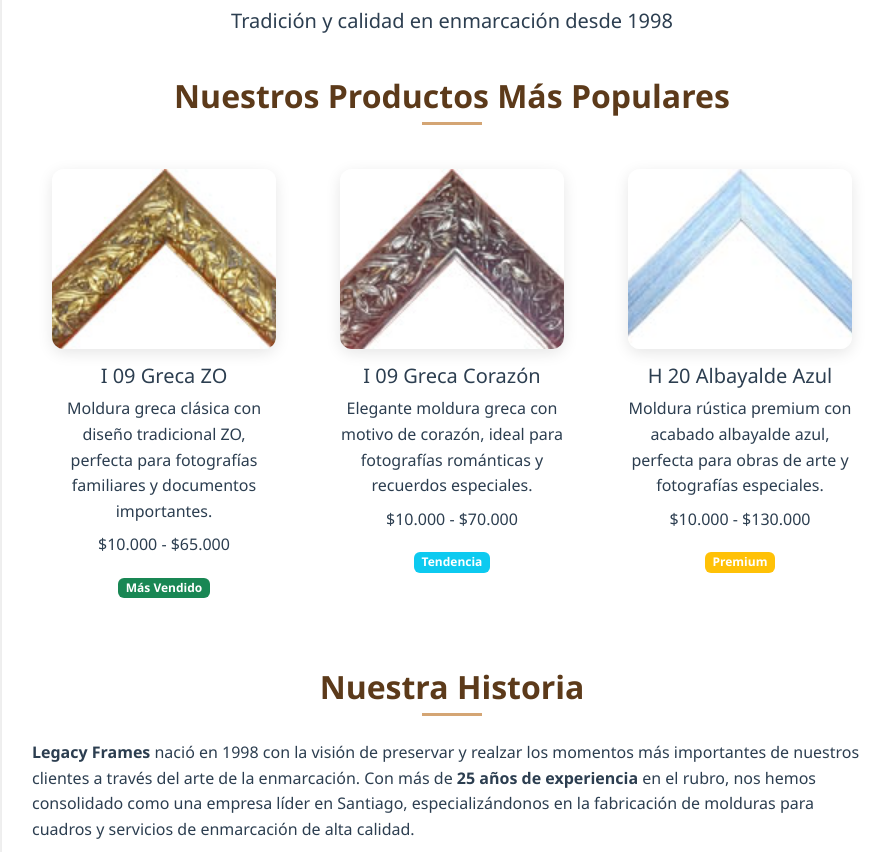
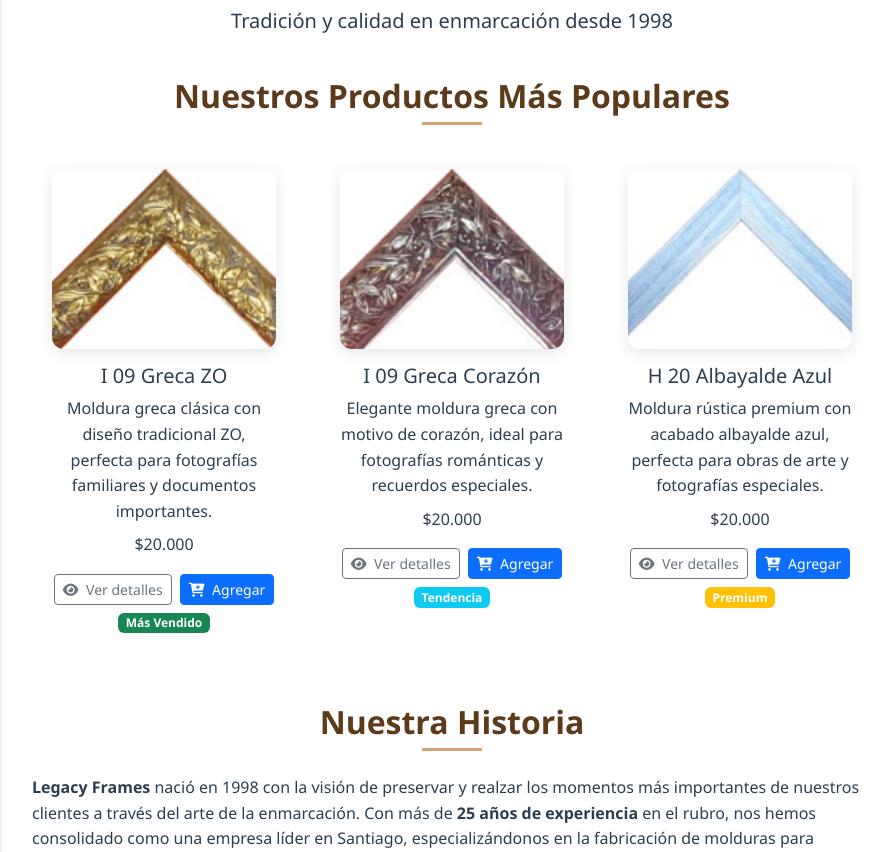
Before and after one commit to Lucem-nacho/LegacyFrame_V2, a React (Vite) app: page / in a window 1280 px wide. Shown: the part 554-1406 px from the top of the page, without its empty margins (188-1078 px from the left). Built offline with nearby package versions, Linux system fonts and the light colour scheme.

Commit message:
Ver detalles y Agregar carrito

```diff
--- a/src/Pages/Home.tsx
+++ b/src/Pages/Home.tsx
@@ -1,10 +1,69 @@
 import { Link } from 'react-router-dom';
+import { useState } from 'react';
+import { useCart } from '../context/CartContext';
+import ProductDetailModal from '../components/ProductDetailModal';
 import moldura3 from '../assets/moldura3.jpg';
 import moldura4 from '../assets/moldura4.jpg';
 import rustica1 from '../assets/rustica1.jpg';
 import framePicture from '../assets/Frame Picture.png';
 
+type Featured = { id: string; name: string; image: string; price: number; description: string };
+
+const CLP = new Intl.NumberFormat('es-CL', { style: 'currency', currency: 'CLP' });
+const FEATURED_PRICE = 20000;
+
 const Home = () => {
+  const { addItem } = useCart();
+  const [modalProducto, setModalProducto] = useState<Featured | null>(null);
+
+  const featuredProducts: Featured[] = [
+    {
+      id: 'dest-1',
+      name: 'I 09 Greca ZO',
+      image: moldura3,
+      price: FEATURED_PRICE,
+      description:
+        'Moldura greca clásica con diseño tradicional ZO, perfecta para fotografías familiares y documentos importantes.',
+    },
+    {
+      id: 'dest-2',
+      name: 'I 09 Greca Corazón',
+      image: moldura4,
+      price: FEATURED_PRICE,
+      description:
+        'Elegante moldura greca con motivo de corazón, ideal para fotografías románticas y recuerdos especiales.',
+    },
+    {
+      id: 'dest-3',
+      name: 'H 20 Albayalde Azul',
+      image: rustica1,
+      price: FEATURED_PRICE,
+      description:
+        'Moldura rústica premium con acabado albayalde azul, perfecta para obras de arte y fotografías especiales.',
+    },
+  ];
+
+  const abrirOffcanvas = () => {
+    const offEl = document.getElementById('carritoOffcanvas');
+    if (offEl) {
+      const off = (window as any).bootstrap ? new (window as any).bootstrap.Offcanvas(offEl) : null;
+      off?.show();
+    }
+  };
+
+  const verDetalles = (p: Featured) => {
+    setModalProducto(p);
+    const el = document.getElementById('featuredModal');
+    if (el) {
+      const modal = (window as any).bootstrap ? new (window as any).bootstrap.Modal(el) : null;
+      modal?.show();
+    }
+  };
+
+  const agregarAlCarrito = (p: Featured) => {
+    addItem({ id: p.id, name: p.name, image: p.image, price: p.price }, 1);
+    abrirOffcanvas();
+  };
   return (
     <div>
       {/* Banner Principal */}
@@ -24,33 +83,27 @@ const Home = () => {
             <div className="col-12">
               <h2 className="text-center mb-4 section-title">Nuestros Productos Más Populares</h2>
               <div className="row g-4">
-                <div className="col-md-4">
-                  <div className="caracteristica text-center">
-                    <img className="product-thumb" src={moldura3} alt="I 09 greca zo" />
-                    <h5>I 09 Greca ZO</h5>
-                    <p className="mb-2">Moldura greca clásica con diseño tradicional ZO, perfecta para fotografías familiares y documentos importantes.</p>
-                    <p className="precio-destacado">$10.000 - $65.000</p>
-                    <span className="badge bg-success">Más Vendido</span>
+                {featuredProducts.map((p, idx) => (
+                  <div key={p.id} className="col-md-4">
+                    <div className="caracteristica text-center">
+                      <img className="product-thumb" src={p.image} alt={p.name} />
+                      <h5>{p.name}</h5>
+                      <p className="mb-2">{p.description}</p>
+                      <p className="precio-destacado">{CLP.format(p.price)}</p>
+                      <div className="d-flex justify-content-center gap-2 mt-2">
+                        <button className="btn btn-outline-secondary btn-sm" onClick={() => verDetalles(p)}>
+                          <i className="fas fa-eye me-1"></i> Ver detalles
+                        </button>
+                        <button className="btn btn-primary btn-sm" onClick={() => agregarAlCarrito(p)}>
+                          <i className="fas fa-cart-plus me-1"></i> Agregar
+                        </button>
+                      </div>
+                      {idx === 0 && <span className="badge bg-success mt-2">Más Vendido</span>}
+                      {idx === 1 && <span className="badge bg-info mt-2">Tendencia</span>}
+                      {idx === 2 && <span className="badge bg-warning mt-2">Premium</span>}
+                    </div>
                   </div>
-                </div>
-                <div className="col-md-4">
-                  <div className="caracteristica text-center">
-                    <img className="product-thumb" src={moldura4} alt="I 09 greca corazón" />
-                    <h5>I 09 Greca Corazón</h5>
-                    <p className="mb-2">Elegante moldura greca con motivo de corazón, ideal para fotografías románticas y recuerdos especiales.</p>
-                    <p className="precio-destacado">$10.000 - $70.000</p>
-                    <span className="badge bg-info">Tendencia</span>
-                  </div>
-                </div>
-                <div className="col-md-4">
-                  <div className="caracteristica text-center">
-                    <img className="product-thumb" src={rustica1} alt="H 20 albayalde azul" />
-                    <h5>H 20 Albayalde Azul</h5>
-                    <p className="mb-2">Moldura rústica premium con acabado albayalde azul, perfecta para obras de arte y fotografías especiales.</p>
-                    <p className="precio-destacado">$10.000 - $130.000</p>
-                    <span className="badge bg-warning">Premium</span>
-                  </div>
-                </div>
+                ))}
               </div>
             </div>
           </div>
@@ -170,8 +223,28 @@ const Home = () => {
           </div>
         </div>
       </section>
+      <ProductDetailModal
+        id="featuredModal"
+        product={
+          modalProducto && {
+            name: modalProducto.name,
+            image: modalProducto.image,
+            description: modalProducto.description,
+            price: modalProducto.price,
+            whatsappHref:
+              'https://wa.me/56912345678?text=' +
+              encodeURIComponent(
+                `Hola, me interesa ${modalProducto.name} (${CLP.format(modalProducto.price)})`
+              ),
+          }
+        }
+        onAddToCart={() => {
+          if (modalProducto) agregarAlCarrito(modalProducto);
+        }}
+      />
     </div>
   );
 };
 
 export default Home;
+declare global { interface Window { bootstrap: any } }
--- a/src/Pages/Molduras.tsx
+++ b/src/Pages/Molduras.tsx
@@ -1,5 +1,6 @@
 import { useMemo, useState } from "react";
 import { useCart } from "../context/CartContext";
+import ProductDetailModal from "../components/ProductDetailModal";
 // Sustituimos imágenes faltantes por equivalentes existentes
 import moldura3 from "../assets/moldura3.jpg";
 import moldura4 from "../assets/moldura4.jpg";
@@ -25,6 +26,8 @@ interface Product {
 }
 
 const CLP = new Intl.NumberFormat("es-CL", { style: "currency", currency: "CLP" });
+// Precio único para todas las molduras (ajústalo si quieres otro valor)
+const SINGLE_PRICE = 20000;
 
 const Molduras = () => {
   const { addItem } = useCart();
@@ -36,14 +39,15 @@ const Molduras = () => {
     description: string;
     whatsappHref: string;
   }>(null);
+  const [selectedProduct, setSelectedProduct] = useState<null | Product>(null);
 
   const products: Product[] = useMemo(
     () => [
       {
         id: "greca-zo",
         name: "I 09 greca zo",
-        priceFrom: 10000,
-        priceTo: 65000,
+        priceFrom: SINGLE_PRICE,
+        priceTo: SINGLE_PRICE,
   image: moldura3,
         description:
           "Elegante greca decorativa con diseño tradicional ZO. Ideal para marcos clásicos.",
@@ -55,8 +59,8 @@ const Molduras = () => {
       {
         id: "greca-corazon",
         name: "I 09 greca corazón",
-        priceFrom: 10000,
-        priceTo: 70000,
+        priceFrom: SINGLE_PRICE,
+        priceTo: SINGLE_PRICE,
   image: moldura4,
         description:
           "Hermosa greca con motivo de corazón, perfecta para marcos románticos.",
@@ -68,8 +72,8 @@ const Molduras = () => {
       {
         id: "greca-oro",
         name: "P 15 greca LA oro",
-        priceFrom: 10000,
-        priceTo: 38000,
+        priceFrom: SINGLE_PRICE,
+        priceTo: SINGLE_PRICE,
         image: moldura3,
         description: "Greca con acabado dorado, elegante y sofisticada.",
         category: "grecas",
@@ -80,8 +84,8 @@ const Molduras = () => {
       {
         id: "greca-plata",
         name: "P 15 greca LA plata",
-        priceFrom: 10000,
-        priceTo: 105000,
+        priceFrom: SINGLE_PRICE,
+        priceTo: SINGLE_PRICE,
         image: moldura4,
         description: "Greca con acabado plateado, moderna y elegante.",
         category: "grecas",
@@ -92,8 +96,8 @@ const Molduras = () => {
       {
         id: "rustica-azul",
         name: "H 20 albayalde azul",
-        priceFrom: 10000,
-        priceTo: 130000,
+        priceFrom: SINGLE_PRICE,
+        priceTo: SINGLE_PRICE,
         image: rustica1,
         description:
           "Moldura rústica con acabado albayalde azul, ideal para ambientes campestres.",
@@ -105,8 +109,8 @@ const Molduras = () => {
       {
         id: "natural-alerce",
         name: "B-10 t/alerce",
-        priceFrom: 10000,
-        priceTo: 65000,
+        priceFrom: SINGLE_PRICE,
+        priceTo: SINGLE_PRICE,
         image: naturales1,
         description:
           "Moldura natural de alerce con textura original de la madera.",
@@ -118,8 +122,8 @@ const Molduras = () => {
       {
         id: "nativa-j16",
         name: "J-16",
-        priceFrom: 10000,
-        priceTo: 73000,
+        priceFrom: SINGLE_PRICE,
+        priceTo: SINGLE_PRICE,
         image: nativas1,
         description:
           "Moldura de madera nativa chilena, resistente y de gran calidad.",
@@ -131,8 +135,8 @@ const Molduras = () => {
       {
         id: "finger-p12",
         name: "P-12 Finger Joint",
-        priceFrom: 8500,
-        priceTo: 47000,
+        priceFrom: SINGLE_PRICE,
+        priceTo: SINGLE_PRICE,
         image: fingerJoint1,
         description:
           "Moldura finger joint de alta calidad con unión invisible.",
@@ -151,25 +155,35 @@ const Molduras = () => {
     [category, products]
   );
 
-  const formatRange = (from: number, to: number) => `${CLP.format(from)} - ${CLP.format(to)}`;
+  const formatPriceLabel = (from: number, to: number) =>
+    from === to ? CLP.format(from) : `${CLP.format(from)} - ${CLP.format(to)}`;
 
   const openCart = () => {
     const offEl = document.getElementById("carritoOffcanvas");
     if (offEl) {
-      // @ts-expect-error - Bootstrap JS está disponible globalmente
-      const off = new window.bootstrap.Offcanvas(offEl);
-      off.show();
+      const off = (window as any).bootstrap ? new (window as any).bootstrap.Offcanvas(offEl) : null;
+      off?.show();
     }
   };
 
   const addToCart = (p: Product) => {
-    addItem({ id: p.id, name: p.name, image: p.image, priceText: formatRange(p.priceFrom, p.priceTo) }, 1);
+    addItem(
+      {
+        id: p.id,
+        name: p.name,
+        image: p.image,
+        price: p.priceFrom, // precio único numérico para totales
+        priceText: formatPriceLabel(p.priceFrom, p.priceTo),
+      },
+      1
+    );
     openCart();
   };
 
   const openModal = (p: Product) => {
-    const price = formatRange(p.priceFrom, p.priceTo);
+  const price = formatPriceLabel(p.priceFrom, p.priceTo);
     const whatsappMsg = `Hola, me interesa la moldura ${p.name}. ¿Podrían darme más información?`;
+    setSelectedProduct(p);
     setModalData({
       name: p.name,
       image: p.image,
@@ -181,9 +195,8 @@ const Molduras = () => {
     });
     // Mostrar modal con Bootstrap
     const modalEl = document.getElementById("productModal");
-    // @ts-expect-error - window.bootstrap viene del bundle de Bootstrap agregado en index.html
-    const modal = new window.bootstrap.Modal(modalEl);
-    modal.show();
+    const modal = (window as any).bootstrap && modalEl ? new (window as any).bootstrap.Modal(modalEl) : null;
+    modal?.show();
   };
 
   return (
@@ -238,20 +251,18 @@ const Molduras = () => {
             <div className="product-card h-100">
               <div className="product-image-container">
                 <img src={p.image} className="product-image" alt={p.name} />
-                <div className="product-overlay">
-                  <button className="btn btn-light btn-sm" onClick={() => openModal(p)}>
-                    <i className="fas fa-eye"></i> Ver Detalles
-                  </button>
-                </div>
               </div>
               <div className="product-info">
                 <h6 className="product-title">{p.name}</h6>
-                <p className="product-price">{formatRange(p.priceFrom, p.priceTo)}</p>
+                <p className="product-price">{formatPriceLabel(p.priceFrom, p.priceTo)}</p>
                 <span className={`badge ${p.badgeColor}`}>{p.badge}</span>
-                <div className="product-actions mt-2 d-flex justify-content-between align-items-center">
+                <div className="product-actions mt-2 d-flex flex-wrap gap-2">
+                  <button className="btn btn-outline-secondary btn-sm" onClick={() => openModal(p)}>
+                    <i className="fas fa-eye"></i> Ver detalles
+                  </button>
                   <a
                     href={`https://api.whatsapp.com/send?phone=56227916878&text=${encodeURIComponent(p.whatsappText)}`}
-                    className="btn btn-success btn-sm me-2"
+                    className="btn btn-success btn-sm"
                     target="_blank"
                     rel="noopener noreferrer"
                   >
@@ -294,35 +305,21 @@ const Molduras = () => {
         </div>
       </div>
 
-      {/* Modal de producto (Bootstrap) */}
-      <div className="modal fade" id="productModal" tabIndex={-1}>
-        <div className="modal-dialog modal-lg">
-          <div className="modal-content">
-            <div className="modal-header">
-              <h5 className="modal-title">{modalData?.name || ""}</h5>
-              <button type="button" className="btn-close" data-bs-dismiss="modal"></button>
-            </div>
-            <div className="modal-body text-center">
-              {modalData && (
-                <>
-                  <img src={modalData.image} className="img-fluid mb-3 modal-img" alt={modalData.name} />
-                  <h4>{modalData.name}</h4>
-                  <p className="fs-4 text-primary fw-bold">{modalData.price}</p>
-                  <p className="text-muted">{modalData.description}</p>
-                </>
-              )}
-            </div>
-            <div className="modal-footer">
-              <button type="button" className="btn btn-secondary" data-bs-dismiss="modal">Cerrar</button>
-              {modalData && (
-                <a href={modalData.whatsappHref} className="btn btn-success" target="_blank" rel="noopener noreferrer">
-                  <i className="fab fa-whatsapp"></i> Consultar por WhatsApp
-                </a>
-              )}
-            </div>
-          </div>
-        </div>
-      </div>
+      <ProductDetailModal
+        id="productModal"
+        product={
+          selectedProduct && {
+            name: selectedProduct.name,
+            image: selectedProduct.image,
+            description: selectedProduct.description,
+            priceText: formatPriceLabel(selectedProduct.priceFrom, selectedProduct.priceTo),
+            whatsappHref: modalData?.whatsappHref,
+          }
+        }
+        onAddToCart={() => {
+          if (selectedProduct) addToCart(selectedProduct);
+        }}
+      />
     </div>
   );
 };
--- /dev/null
+++ b/src/components/ProductDetailModal.tsx
@@ -0,0 +1,59 @@
+import React from 'react';
+
+type ProductData = {
+  name: string;
+  image: string;
+  description?: string;
+  price?: number; // numérico CLP
+  priceText?: string; // formateado cuando es rango
+  whatsappHref?: string;
+};
+
+const CLP = new Intl.NumberFormat('es-CL', { style: 'currency', currency: 'CLP' });
+
+interface Props {
+  id: string; // id único del modal
+  product: ProductData | null;
+  onAddToCart?: () => void;
+  showAddButton?: boolean;
+}
+
+const ProductDetailModal: React.FC<Props> = ({ id, product, onAddToCart, showAddButton = true }) => {
+  const priceLabel = product?.priceText ?? (product?.price != null ? CLP.format(product.price) : undefined);
+  return (
+    <div className="modal fade" id={id} tabIndex={-1} aria-hidden="true">
+      <div className="modal-dialog modal-lg">
+        <div className="modal-content">
+          <div className="modal-header">
+            <h5 className="modal-title">{product?.name ?? ''}</h5>
+            <button type="button" className="btn-close" data-bs-dismiss="modal" aria-label="Close"></button>
+          </div>
+          <div className="modal-body text-center">
+            {product && (
+              <>
+                <img src={product.image} className="img-fluid mb-3 modal-img" style={{ maxHeight: 360, objectFit: 'contain' }} alt={product.name} />
+                {priceLabel && <p className="fs-5 text-primary fw-bold">{priceLabel}</p>}
+                {product.description && <p className="text-muted">{product.description}</p>}
+              </>
+            )}
+          </div>
+          <div className="modal-footer">
+            <button type="button" className="btn btn-secondary" data-bs-dismiss="modal">Cerrar</button>
+            {product?.whatsappHref && (
+              <a href={product.whatsappHref} className="btn btn-success" target="_blank" rel="noopener noreferrer">
+                <i className="fab fa-whatsapp"></i> Consultar por WhatsApp
+              </a>
+            )}
+            {showAddButton && onAddToCart && (
+              <button className="btn btn-primary" data-bs-dismiss="modal" onClick={onAddToCart}>
+                <i className="fas fa-cart-plus me-1"></i> Agregar al carrito
+              </button>
+            )}
+          </div>
+        </div>
+      </div>
+    </div>
+  );
+};
+
+export default ProductDetailModal;
```
Also changed, not shown: src/Pages/Cuadros.tsx (+26 -49 lines).
